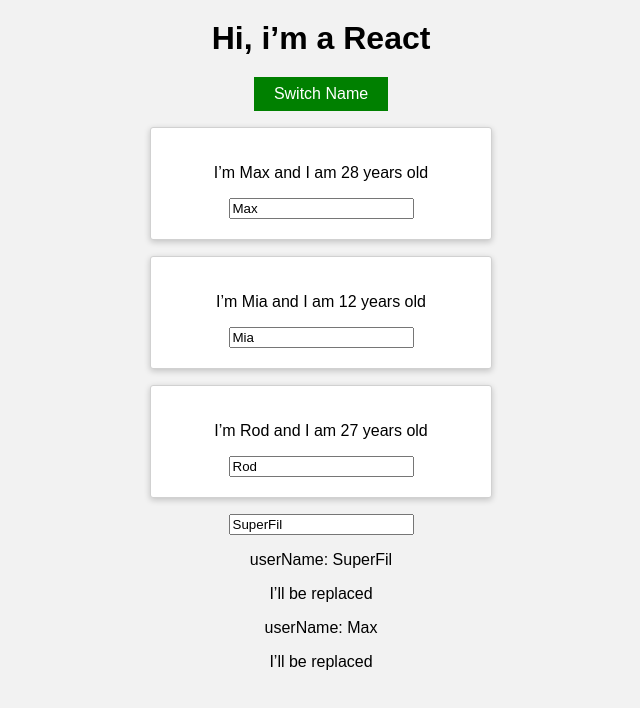
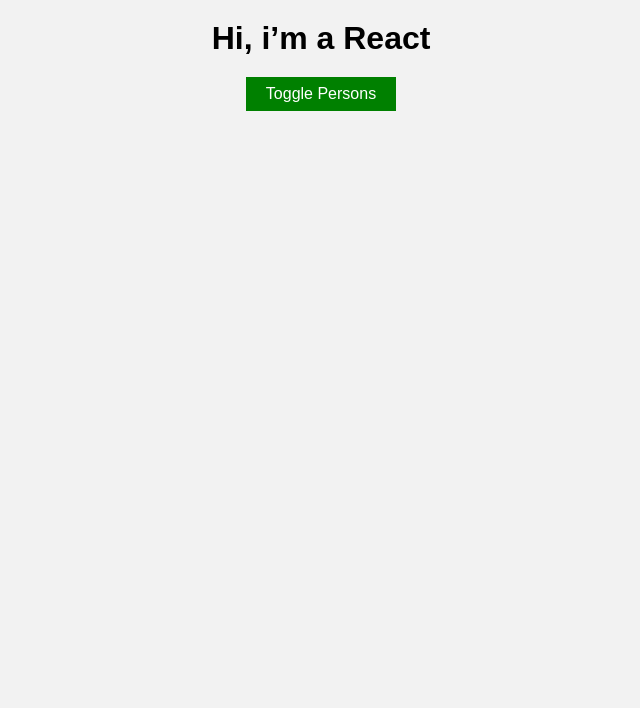
Before and after one commit to Phosl/reactapp, a React (Create React App) app: page / in a window 1280 px wide. Shown: the top 708 px of the page, without its empty margins (319-959 px from the left). Built offline with nearby package versions, Linux system fonts and the light colour scheme; the HTML template or start-up script is replaced by a standard one.

Commit message:
remove element - Bad way

```diff
--- a/src/App.js
+++ b/src/App.js
@@ -2,9 +2,6 @@
 import './App.css';
 import Person from './Person/Person'
 
-
-import UserInput from './UserInput/UserInput'
-import UserOutput from './UserOutput/UserOutput'
 
 
 class App extends Component {
@@ -15,7 +12,7 @@
 			{ name: 'Mia', age: 12},
 			{ name: 'Rod', age: 27}
 		],
-		username : 'SuperFil'
+		showPersons: false
 	}
 
 	//methods
@@ -43,11 +40,19 @@
 
 	}
 
-
-	UserNameInputHandler = (event) => {
-		this.setState({username:event.target.value})
+	togglePersonsHandler = () => {
+		const doesShow = this.state.showPersons;
+		this.setState({showPersons: !doesShow});
 	}
 
+	deletePersonHandler = (personIndex) => {
+		// fetch all persons
+		const persons = this.state.persons;
+		// create a new version of array Splice rimuove un elemento dall'array
+		persons.splice(personIndex,1);
+		// setto lo stato con il nuovo array privo di un elemento
+		this.setState({persons: persons})
+	}
 	render() {
 
 		const buttonStyle={
@@ -59,47 +64,33 @@
 			border: '0'
 		};
 
+
+		let persons = null;
+		if(this.state.showPersons) {
+			persons = (
+				<div>
+				{this.state.persons.map((person, index) => {
+					return <Person
+						myclick={() => this.deletePersonHandler(index)}
+						name={person.name}
+						age={person.age}
+					/>
+				})}
+				</div>
+			);
+		}
+
 		return (
 			// good to close in just one root element
 			// - BIND -> LEGARE
 		    <div className="App">
 				<h1>Hi, i’m a React</h1>
-				{/*
-				DONT USE COULD BE INEFFICIENT
-				<button onClick={() => this.switchNameHandler('MAXIMO')} >Switch Name</button>
-				*/}
-				<section>
-					<button style={buttonStyle} onClick={this.switchNameHandler.bind(this,'Maximilian')} >Switch Name</button>
-					<Person
-					name={this.state.persons[0].name}
-					age={this.state.persons[0].age}
-					/>
-					<Person
-					name={this.state.persons[1].name}
-					age={this.state.persons[1].age}
-					myclick={this.switchNameHandler.bind(this,'MAX!')}
-					mychanged={this.nameChangeHandler}
-					/>
-					<Person
-					name={this.state.persons[2].name}
-					age={this.state.persons[2].age}
-					/>
-				</section>
-
-				<section>
-					<UserInput
-						changed = {this.UserNameInputHandler}
-						currentName = {this.state.username}
-					/>
-					<UserOutput username={this.state.username}  />
-					<UserOutput username="Max"/>
-				</section>
+				<button style={buttonStyle} onClick={this.togglePersonsHandler} >Toggle Persons</button>
+				{persons}
 
 
 		    </div>
 		);
-		// React.createElement('element',{className:'myclass'}, 'myText')
-		// 	return React.createElement('div',{className:'App'}, React.createElement('h1', {className:'title'},'Hi, I’m React App!!!'))
 	}
 }
 
```
